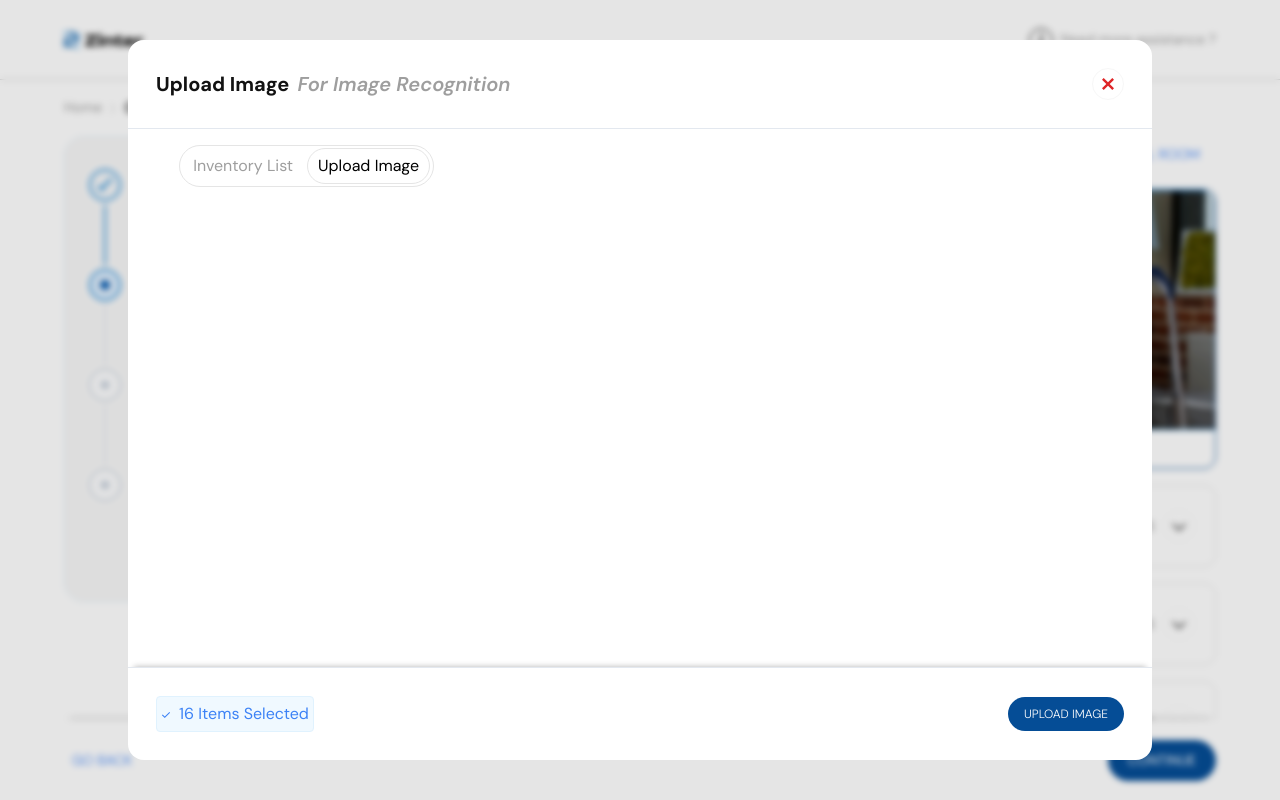
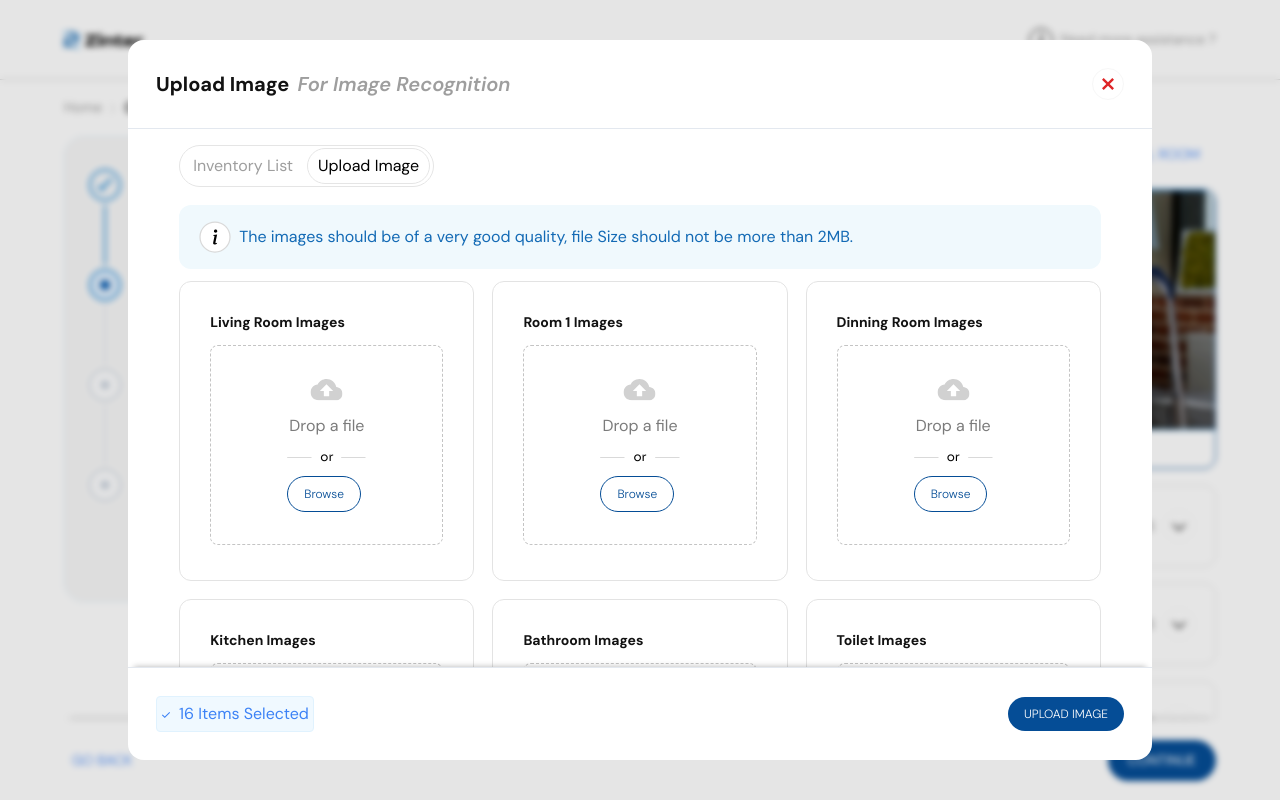
Before and after one commit to Zinter-BV/Frontend-code, a React (Create React App) app: page /quote in a window 1280 px wide. Both pictures are taken after a click on the button "CONTINUE". Shown: the top 800 px of the page. Built offline with nearby package versions, Linux system fonts and the light colour scheme; a web font is replaced by a local one.

Commit message:
Worked on the select image drop zone

```diff
--- a/package.json
+++ b/package.json
@@ -6,6 +6,7 @@
     "cra-template": "1.2.0",
     "react": "^18.2.0",
     "react-dom": "^18.2.0",
+    "react-dropzone": "^14.3.8",
     "react-icons": "^5.5.0",
     "react-router-dom": "^7.1.1",
     "react-scripts": "5.0.1"
--- /dev/null
+++ b/src/components/SelectImage.jsx
@@ -0,0 +1,96 @@
+import React, { useCallback } from "react";
+import { useDropzone } from "react-dropzone";
+
+const SelectImage = ({ title }) => {
+  const onDrop = useCallback((acceptedFiles) => {
+    console.log(acceptedFiles); // Handle uploaded files
+  }, []);
+
+  const { getRootProps, getInputProps } = useDropzone({
+    onDrop,
+    accept: {
+      "image/jpeg": [],
+      "image/png": [],
+      "image/webp": [],
+      "image/gif": [],
+    },
+    multiple: true, // Set to false if you want only one image
+  });
+
+  return (
+    <div className="cursor-pointer" {...getRootProps()}>
+      <input {...getInputProps()} />
+      <div className="w-full h-[300px] rounded-[12px] p-[30px] border-[1px] border-[#E3E3E3] ">
+        <p className="text-[#121212] text-[14px] font-bold font-sans ">
+          {title}
+        </p>
+        <div className="w-full border-[1px] mt-3 h-[200px] flex justify-center items-center border-dashed rounded-[8px] border-[#c4c4c4] ">
+          <div>
+            <svg
+              className="mx-auto"
+              xmlns="http://www.w3.org/2000/svg"
+              width="33"
+              height="23"
+              viewBox="0 0 33 23"
+              fill="none"
+            >
+              <g clip-path="url(#clip0_1494_1180)">
+                <path
+                  d="M26.3 9.05333C25.8521 6.78362 24.6301 4.73981 22.8428 3.27099C21.0554 1.80218 18.8135 0.999477 16.5 1C12.6467 1 9.3 3.18667 7.63333 6.38667C5.67365 6.59844 3.86134 7.52694 2.54465 8.99376C1.22796 10.4606 0.499771 12.3622 0.5 14.3333C0.5 18.7467 4.08667 22.3333 8.5 22.3333H25.8333C29.5133 22.3333 32.5 19.3467 32.5 15.6667C32.5 12.1467 29.7667 9.29333 26.3 9.05333ZM19.1667 13V18.3333H13.8333V13H9.83333L16.5 6.33333L23.1667 13H19.1667Z"
+                  fill="#D1D1D1"
+                />
+              </g>
+              <defs>
+                <clipPath id="clip0_1494_1180">
+                  <rect
+                    width="32"
+                    height="22"
+                    fill="white"
+                    transform="translate(0.5 0.5)"
+                  />
+                </clipPath>
+              </defs>
+            </svg>
+            <p className="text-[#7B7B7B] text-center font-sans text-[16px] leading-[25.6px] my-3  ">
+              Drop a file
+            </p>
+            <div className="flex mb-3 items-center">
+              <svg
+                xmlns="http://www.w3.org/2000/svg"
+                width="25"
+                height="1"
+                viewBox="0 0 25 1"
+                fill="none"
+              >
+                <path
+                  d="M0.5 0C0.223858 0 0 0.223858 0 0.5C0 0.776142 0.223858 1 0.5 1V0ZM0.5 1H24.5V0H0.5V1Z"
+                  fill="#D9D9D9"
+                />
+              </svg>
+              <p className="mx-2 font-sora text-[12px] leading-[14.261px] ">
+                or
+              </p>
+              <svg
+                xmlns="http://www.w3.org/2000/svg"
+                width="25"
+                height="1"
+                viewBox="0 0 25 1"
+                fill="none"
+              >
+                <path
+                  d="M0.5 0C0.223858 0 0 0.223858 0 0.5C0 0.776142 0.223858 1 0.5 1V0ZM0.5 1H24.5V0H0.5V1Z"
+                  fill="#D9D9D9"
+                />
+              </svg>
+            </div>
+            <button className="self-center border-[1px] border-primary py-2 px-4 text-[#054D96] rounded-[20px] cursor-pointer text-[12px] text-manrope font-light ">
+              Browse
+            </button>
+          </div>
+        </div>
+      </div>
+    </div>
+  );
+};
+
+export default SelectImage;
--- a/src/modal/UploadImageModal.jsx
+++ b/src/modal/UploadImageModal.jsx
@@ -1,4 +1,5 @@
 import React from "react";
+import SelectImage from "../components/SelectImage";
 
 const UploadImageModal = ({
   closeUploadImageModal,
@@ -35,7 +36,7 @@ const UploadImageModal = ({
             </svg>
           </div>
         </div>
-        <div className="w-full h-[80%]">
+        <div className="w-full overflow-y-scroll h-[80%]">
           <div className="w-[90%] py-4 mx-auto h-full ">
             <div className="h-[42px] w-fit rounded-[1000px] border-[1px] p-[3px] border-[#E5E5E5] flex items-center ">
               <div
@@ -56,9 +57,44 @@ const UploadImageModal = ({
                 </p>
               </div>
             </div>
+            <div className="flex items-center mt-[18px] rounded-[12px] bg-[#F0F9FD] py-[16px] px-[20px] ">
+              <svg
+                xmlns="http://www.w3.org/2000/svg"
+                width="32"
+                height="32"
+                viewBox="0 0 32 32"
+                fill="none"
+              >
+                <circle
+                  cx="16"
+                  cy="16"
+                  r="15"
+                  transform="rotate(180 16 16)"
+                  fill="white"
+                  stroke="#D9D9D9"
+                  stroke-width="1.25"
+                />
+                <path
+                  d="M18.1331 13.5935L14.3558 14.0669L14.2206 14.6936L14.9628 14.8305C15.4478 14.946 15.5434 15.1208 15.4379 15.6041L14.2206 21.3244C13.9006 22.8039 14.3938 23.5 15.5533 23.5C16.4523 23.5 17.4964 23.0843 17.9698 22.5136L18.1149 21.8275C17.785 22.1178 17.3034 22.2332 16.9834 22.2332C16.5298 22.2332 16.3649 21.9149 16.482 21.3541L18.1331 13.5935ZM18.2485 10.1494C18.2485 10.5869 18.0747 11.0064 17.7654 11.3158C17.4561 11.6251 17.0365 11.7989 16.5991 11.7989C16.1616 11.7989 15.7421 11.6251 15.4328 11.3158C15.1234 11.0064 14.9496 10.5869 14.9496 10.1494C14.9496 9.71198 15.1234 9.29244 15.4328 8.98311C15.7421 8.67378 16.1616 8.5 16.5991 8.5C17.0365 8.5 17.4561 8.67378 17.7654 8.98311C18.0747 9.29244 18.2485 9.71198 18.2485 10.1494Z"
+                  fill="black"
+                />
+              </svg>
+              <p className="font-sans ml-2 text-[16px] text-[#136AB5] leading-[25.6px] ">
+                The images should be of a very good quality, file Size should
+                not be more than 2MB.
+              </p>
+            </div>
+            <div className="my-3 grid grid-cols-3 gap-[18px] pb-4 w-full">
+              <SelectImage title="Living Room Images" />
+              <SelectImage title="Room 1 Images" />
+              <SelectImage title="Dinning Room Images" />
+              <SelectImage title="Kitchen Images" />
+              <SelectImage title="Bathroom Images" />
+              <SelectImage title="Toilet Images" />
+            </div>
           </div>
         </div>
-        <div className="flex items-center w-full shadow-[0px_-6px_6px_-6px_rgba(0,0,0,0.3)] justify-between  p-[28px] border-t-[1px] border-[#E3E8EF] ">
+        <div className="flex items-center z-40 w-full shadow-[0px_-6px_6px_-6px_rgba(0,0,0,0.3)] justify-between  p-[28px] border-t-[1px] border-[#E3E8EF] ">
           <div className="flex bg-[#F0F9FF] border-[1px] border-[#E0F2FE] rounded-[4px] p-1 items-center">
             <svg
               xmlns="http://www.w3.org/2000/svg"
```
Also changed, not shown: 1 other file (tests, documents, lock files or other folders).
